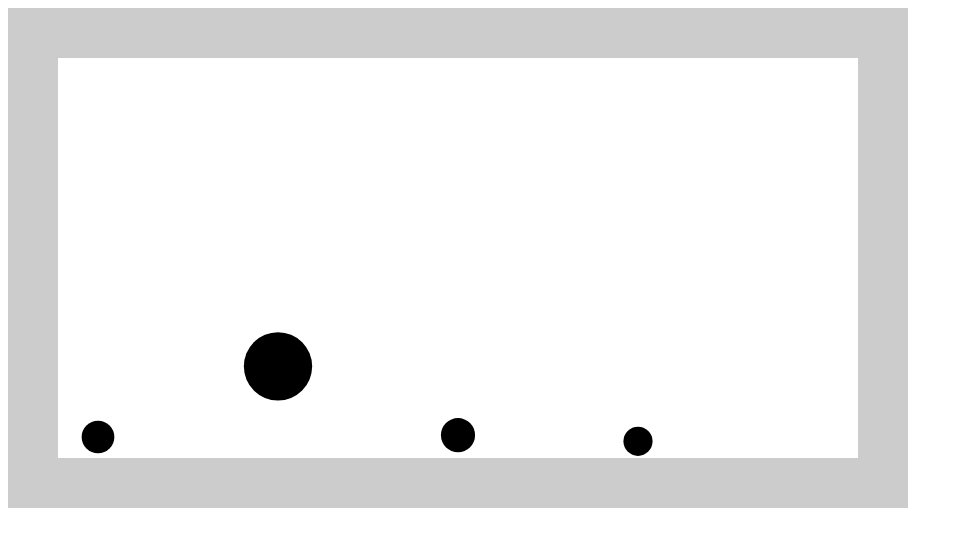
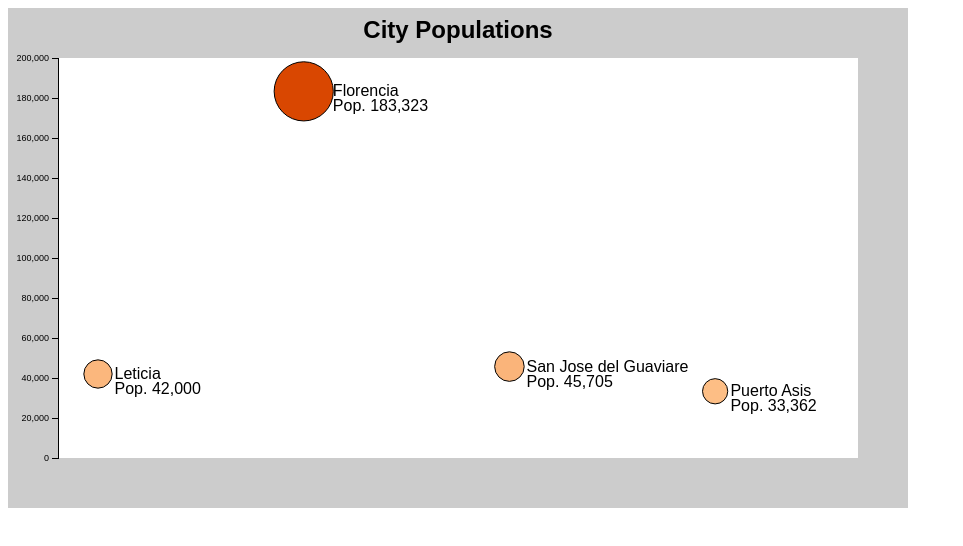
Before and after one commit to claresullivan/d3-demo, a plain HTML site: page index.html in a window 1280 px wide. Shown: the whole page, without its empty margins (0-963 px from the left). Drawn offline with Linux system fonts and the light colour scheme.

Commit message:
"Module 7 assignment completed"

```diff
--- a/css/style.css
+++ b/css/style.css
@@ -1 +1,24 @@
 /* Stylesheet by Clare Sullivan, 2019 */
+.axis path,
+.axis line {
+    fill: none;
+    stroke: black;
+    stroke-width: 1px;
+    shape-rendering: crispEdges;
+}
+
+.axis text {
+    font-family: sans-serif;
+    font-size: .9em;
+}
+
+.title {
+    font-family: sans-serif;
+    font-size: 1.5em;
+    font-weight: bold;
+}
+
+.labels {
+    font-family: sans-serif;
+    font-size: 1em;
+}
--- a/index.html
+++ b/index.html
@@ -7,7 +7,7 @@
 
 		<!--put your external stylesheet links here-->
 		<script type="text/javascript" src="lib/d3/d3.js"></script>
-		<link rel="stylesheet" href="css/style.css">
+		<link rel="stylesheet" type="text/css" href="css/style.css">
 		<!--[if IE<9]>
 			<link rel="stylesheet" href="css/style.ie.css">
 		<![endif]-->
--- a/js/main.js
+++ b/js/main.js
@@ -44,6 +44,40 @@ window.onload = function(){
         	}
         	];
 
+        //find the minimum value of the array
+        var minPop = d3.min(cityPop, function(d){
+        return d.population;
+    });
+
+        //find the maximum value of the array
+        var maxPop = d3.max(cityPop, function(d){
+        return d.population;
+    });
+
+//scale for circles center y coordinate
+    var y = d3.scaleLinear()
+        .range([450, 50])
+        .domain([
+            0,
+            200000
+        ]);
+
+        //x coordinate linear scale
+        var x = d3.scaleLinear() //create the scale
+            .range([90, 810]) //output min and max
+            .domain([0, 3.5]); //input min and max
+
+        //color scale generator
+        var color = d3.scaleLinear()
+            .range([
+            "#FDBE85",
+            "#D94701"
+            ])
+            .domain([
+                minPop,
+                maxPop
+            ]);
+
         var circles = container.selectAll(".circles") //but wait--there are no circles yet!
             .data(cityPop) //here we feed in an array
             .enter() //one of the great mysteries of the universe
@@ -54,15 +88,75 @@ window.onload = function(){
         })
             .attr("r", function(d){ //circle radius
              //calculate the radius based on population value as circle area
-            var area = d.population * 0.02;
+        var area = d.population * 0.015;
             return Math.sqrt(area/Math.PI);
         })
             .attr("cx", function(d, i){
             //use the index to place each circle horizontally
-            return 90 + (i * 180);
+            return x(i);
         })
      	 .attr("cy", function(d){
-            //subtract value from 450 to "grow" circles up from the bottom instead of down from the top of the SVG
-            return 450 - (d.population * 0.0005);
+            return y(d.population);
+        })
+            .style("fill", function(d, i){ //add a fill based on the color scale generator
+            return color(d.population);
+        })
+        .style("stroke", "#000"); //black circle stroke
+
+        //need to call the style sheet for the axis style
+        //create y axis generator
+        var yAxis = d3.axisLeft(y);
+
+        //create axis g element and add axis
+        var axis = container.append("g")
+            .attr("class", "axis")
+            .attr("transform", "translate(50, 0)")
+            .call(yAxis);
+
+        //adding a title
+        var title = container.append("text")
+            .attr("class", "title")
+            .attr("text-anchor", "middle")
+            .attr("x", 450)
+            .attr("y", 30)
+            .text("City Populations");
+
+        //create a label for the circles
+        var labels = container.selectAll(".labels")
+            .data(cityPop)
+            .enter()
+            .append("text")
+            .attr("class", "labels")
+            .attr("text-anchor", "left")
+            .attr("y", function(d){
+            //vertical position centered on each circle
+            return y(d.population) + 5;
+            });
+
+        //first line of label
+        var nameLine = labels.append("tspan")
+            .attr("class", "nameLine")
+             .attr("x", function(d,i){
+            //horizontal position to the right of each circle
+            return x(i) + Math.sqrt(d.population * 0.01 / Math.PI) + 5;
+        })
+
+        .text(function(d){
+            return d.city;
+        });
+
+        //create format generator
+        var format = d3.format(",");
+
+         //second line of label
+        var popLine = labels.append("tspan")
+            .attr("class", "popLine")
+            .attr("x", function(d,i){
+            //horizontal position to the right of each circle
+            return x(i) + Math.sqrt(d.population * 0.01 / Math.PI) + 5;
+        })
+        .attr("dy", "15") //vertical offset
+        .text(function(d){
+            return "Pop. " + format(d.population); //use format generator to format numbers
         });
 };
```
Lines whose indentation alone changed are shown as unchanged.
